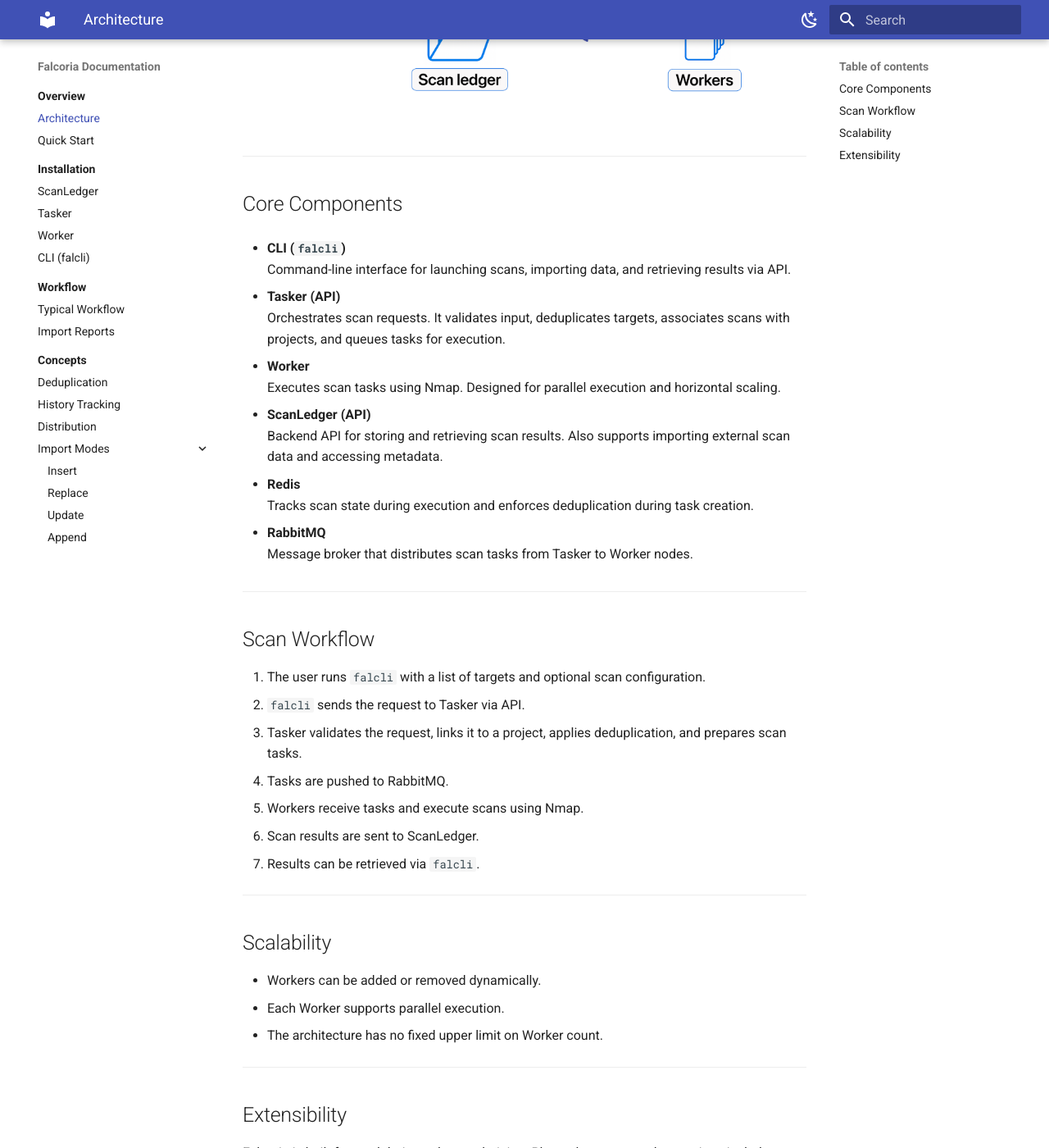
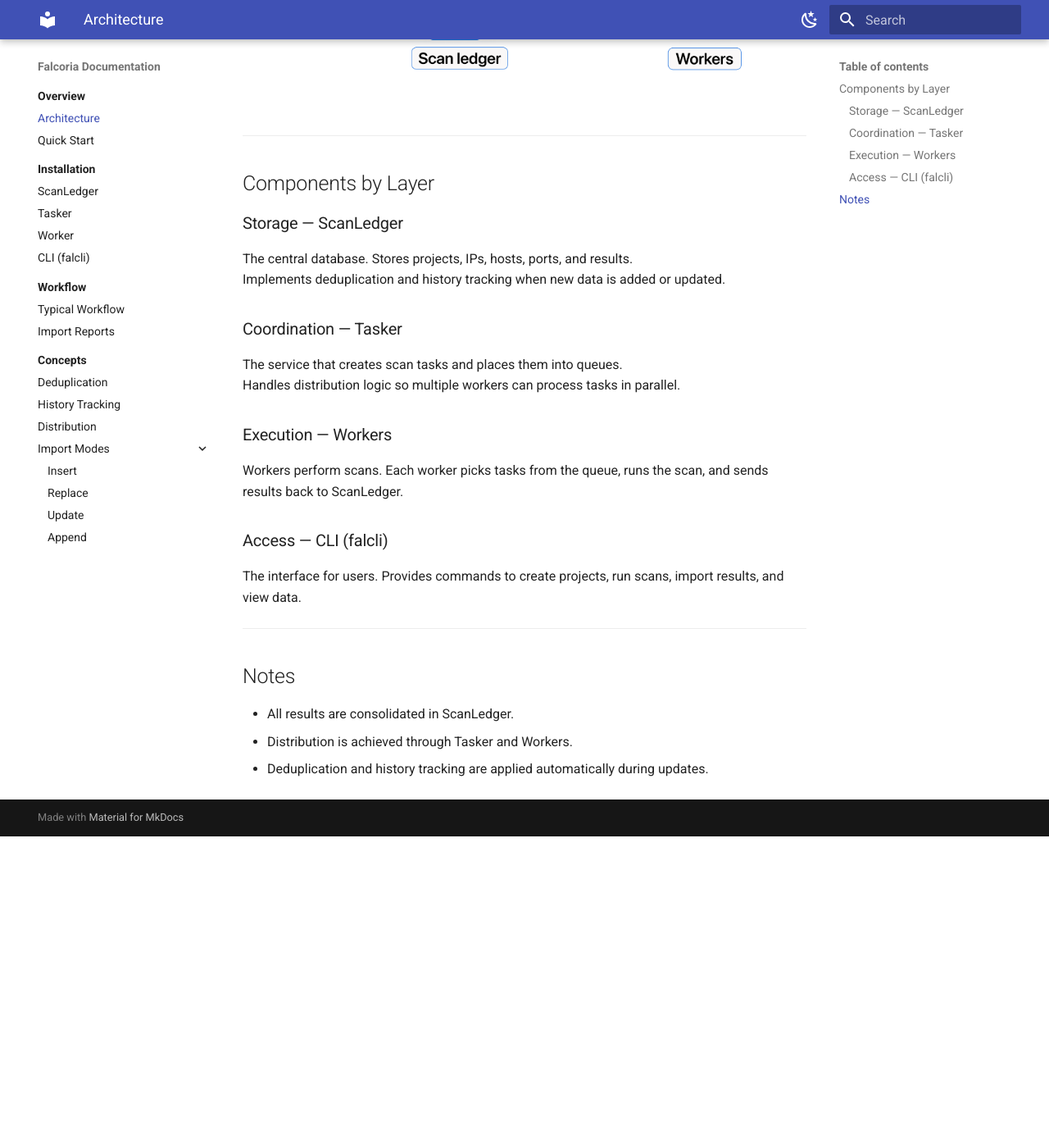
Before and after one commit to Falcoria/falcoria-docs, an MkDocs documentation site: the page built from docs/architecture.md, in a window 1280 px wide and 1400 px high, scrolled down 524 px. Shown: the whole window at 82% size. Built offline with MkDocs 1.6.1 and Material for MkDocs 9.7.7, drawn with Linux system fonts in a browser that asks for light colours; after the commit the page ends 1544 px from its top, so only the background shows below that; some of the changed text lies outside the part shown.

Commit message:
minor updates

```diff
--- a/docs/architecture.md
+++ b/docs/architecture.md
@@ -1,57 +1,35 @@
-# Architecture Overview
+# Architecture
 
-**Falcoria** is a modular scanning system built for automation and scale. It coordinates multiple machines to scan large environments faster — while keeping results accurate, organized, and easy to access.
+Falcoria is built as a set of components that work together to manage and update port scanning data.
 
-<img src="../images/architecture.png" alt="Falcoria Architecture" width="850">
+![System Diagram](images/architecture.png)
 
 ---
 
-## Core Components
+## Components by Layer
 
-- **CLI (`falcli`)**
-  Command-line interface for launching scans, importing data, and retrieving results via API.
+### Storage — ScanLedger
 
-- **Tasker (API)**
-  Orchestrates scan requests. It validates input, deduplicates targets, associates scans with projects, and queues tasks for execution.
+The central database. Stores projects, IPs, hosts, ports, and results.
+Implements deduplication and history tracking when new data is added or updated.
 
-- **Worker**
-  Executes scan tasks using Nmap. Designed for parallel execution and horizontal scaling.
+### Coordination — Tasker
 
-- **ScanLedger (API)**
-  Backend API for storing and retrieving scan results. Also supports importing external scan data and accessing metadata.
+The service that creates scan tasks and places them into queues.
+Handles distribution logic so multiple workers can process tasks in parallel.
 
-- **Redis**
-  Tracks scan state during execution and enforces deduplication during task creation.
+### Execution — Workers
 
-- **RabbitMQ**
-  Message broker that distributes scan tasks from Tasker to Worker nodes.
+Workers perform scans. Each worker picks tasks from the queue, runs the scan, and sends results back to ScanLedger.
+
+### Access — CLI (falcli)
+
+The interface for users. Provides commands to create projects, run scans, import results, and view data.
 
 ---
 
-## Scan Workflow
+## Notes
 
-1. The user runs `falcli` with a list of targets and optional scan configuration.
-2. `falcli` sends the request to Tasker via API.
-3. Tasker validates the request, links it to a project, applies deduplication, and prepares scan tasks.
-4. Tasks are pushed to RabbitMQ.
-5. Workers receive tasks and execute scans using Nmap.
-6. Scan results are sent to ScanLedger.
-7. Results can be retrieved via `falcli`.
-
----
-
-## Scalability
-
-- Workers can be added or removed dynamically.
-- Each Worker supports parallel execution.
-- The architecture has no fixed upper limit on Worker count.
-
----
-
-## Extensibility
-
-Falcoria is built for modularity and scan chaining. Planned or supported extensions include:
-
-- Tool chaining (e.g., Nmap → Nuclei)
-- Conditional workflows and multi-stage task logic
-- Reusable scan templates with structured logic
+- All results are consolidated in ScanLedger.
+- Distribution is achieved through Tasker and Workers.
+- Deduplication and history tracking are applied automatically during updates.
```
Also changed, not shown: docs/concepts/index.md (+1 -0 lines), docs/index.md (+2 -2 lines).
